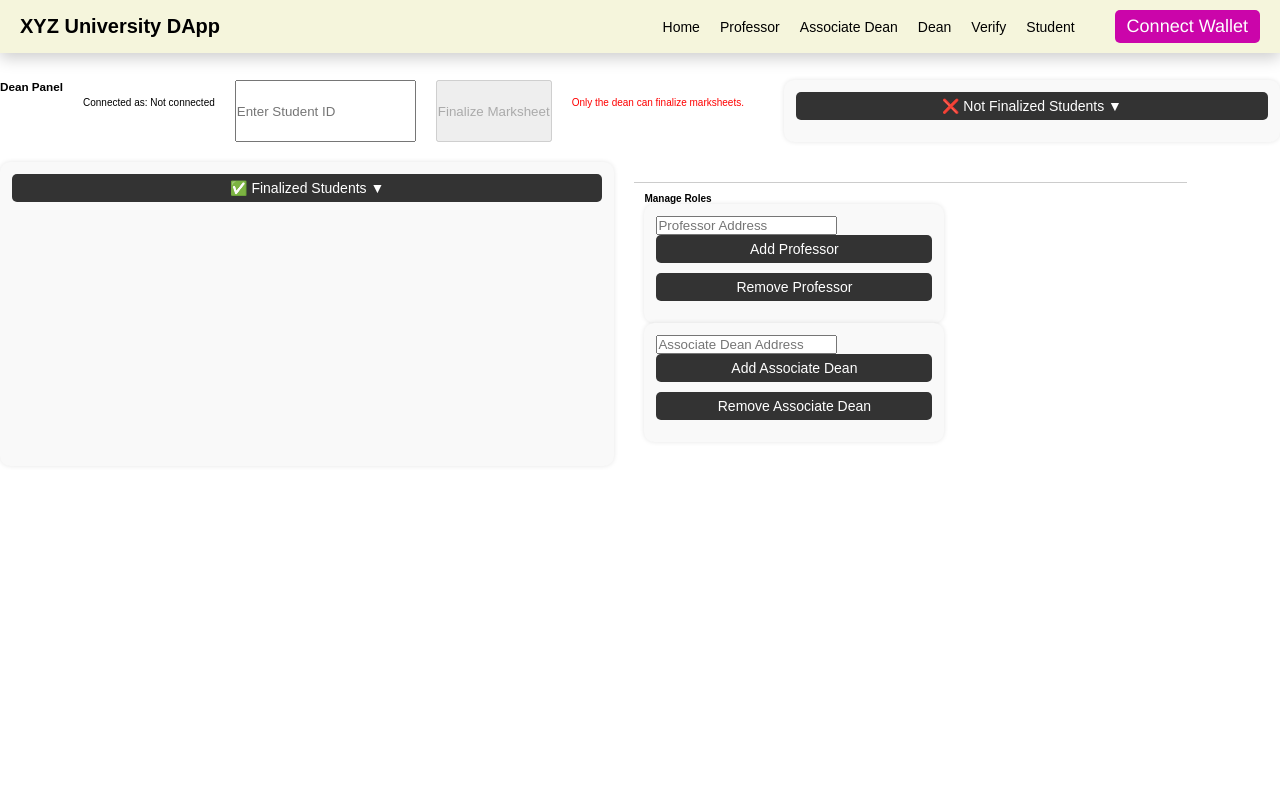
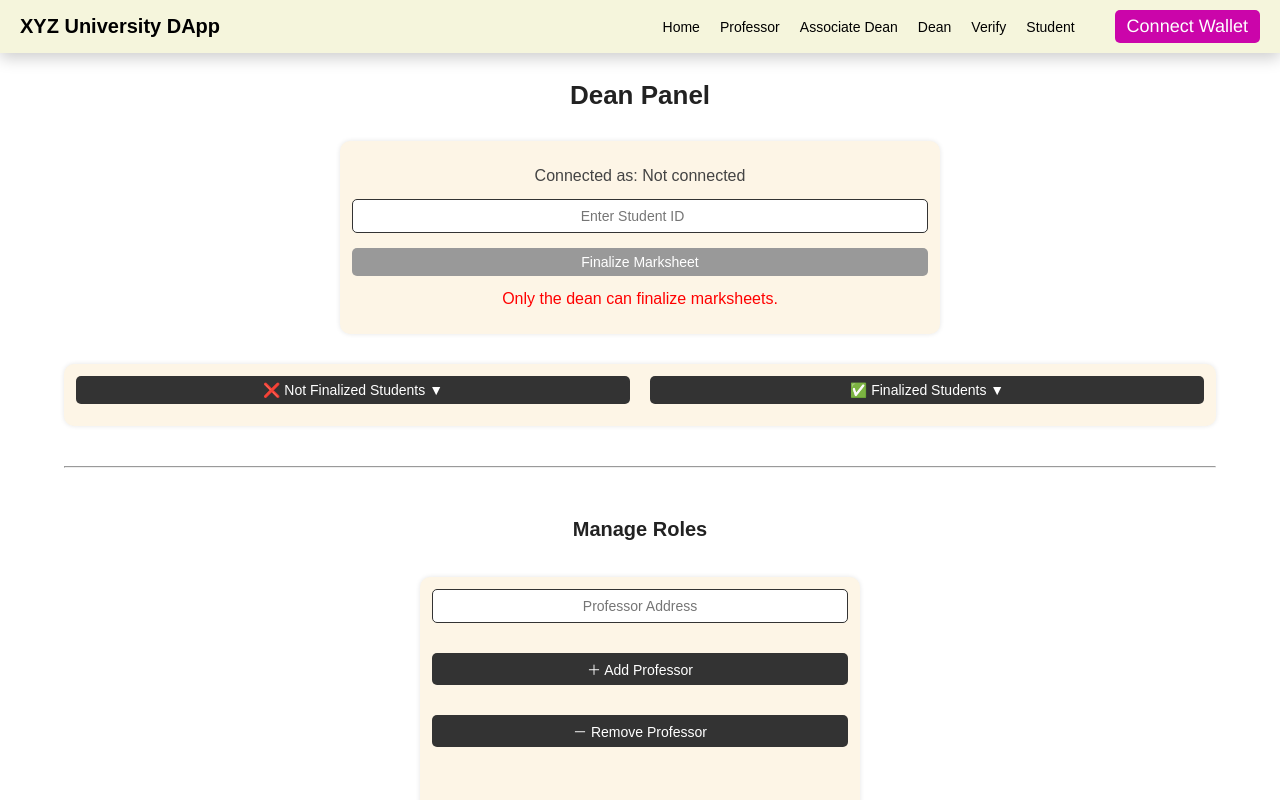
Before and after one commit to ushnikbasak/SummerInternshipUniversityMarksheetDecentralization, a React app in the folder client/: page /dean in a window 1280 px wide. Shown: the top 800 px of the page. Built offline with nearby package versions, Linux system fonts and the light colour scheme.

Commit message:
Improved CSS and HTML on all components

```diff
--- a/client/src/components/AssociateDean.jsx
+++ b/client/src/components/AssociateDean.jsx
@@ -176,8 +176,9 @@ const AssociateDean = () => {
 
   return (
     <div className="form-box">
-      <br></br>
       <h3>Associate Dean Panel</h3>
+      <div className="upload-form">
+
         <p>Connected as: {account || "Not connected"}</p>
         <input
           type="number"
@@ -188,7 +189,7 @@ const AssociateDean = () => {
 
         {marksheet && marksheet.professorAddress !== zeroAddress && (
           <div className="marksheet-details">
-          <h4>Marksheet Details (from blockchain)</h4>
+            <p><strong>Marksheet Details (from blockchain)</strong></p>
             <p>
               <strong>Student ID:</strong> {marksheet.studentId.toString()}
             </p>
@@ -246,12 +247,12 @@ const AssociateDean = () => {
             Calculated Nonce: <strong>{nonce}</strong>
           </p>
         )}
-
+      </div>
 
       <div className="lists-container">
 
         {/* ❌ Unvalidated List (collapsible) */}
-          <div className="list-box">
+          <div className="professor-list-box">
             <button
               onClick={() => setShowPending(!showPending)}
               disabled={!isAssociateDean}
@@ -259,7 +260,7 @@ const AssociateDean = () => {
               ❌ Unvalidated Students {showPending ? "▲" : "▼"}
             </button>
 
-            {showPending && pendingValidation.length > 0 && (
+            {showPending && (
               <table className="uploaded-students-table">
                 <thead>
                   <tr>
@@ -268,29 +269,34 @@ const AssociateDean = () => {
                   </tr>
                 </thead>
                 <tbody>
-                  {pendingValidation.map((s, index) => (
+                  {pendingValidation.length > 0 ? (
+                    pendingValidation.map((s, index) => (
                       <tr key={index}>
                         <td>{s.studentId}</td>
                         <td>
                           <button
-                          onClick={() => setStudentId(s.studentId)}
+                            onClick={() => {
+                              setStudentId(s.studentId);
+                              window.scrollTo({ top: 0, behavior: 'smooth' });
+                            }}
                           >
                             Show Details
                           </button>
                         </td>
                       </tr>
-                  ))}
+                    ))
+                  ) : (
+                    <tr>
+                      <td colSpan="2">No validated marksheets by you yet.</td>
+                    </tr>
+                  )}
                 </tbody>
               </table>
-            )}
-
-            {showPending && pendingValidation.length === 0 && (
-              <p>No unvalidated marksheets found.</p>
             )}
           </div>
 
         {/* ✅ Validated List (collapsible) */}
-        <div className="list-box">
+        <div className="professor-list-box">
           <button
           onClick={() => setShowValidated(!showValidated)}
           disabled={!isAssociateDean}
@@ -298,31 +304,38 @@ const AssociateDean = () => {
             ✅ Validated Students {showValidated ? "▲" : "▼"}
           </button>
 
-          {showValidated && validatedByMe.length > 0 && (
+          {showValidated && (
             <table className="uploaded-students-table">
               <thead>
                 <tr>
                   <th>Student ID</th>
-                  <th>Marks</th>
-                  <th>Professor</th>
-                  <th>Timestamp</th>
+                  <th>Action</th>
                 </tr>
               </thead>
               <tbody>
-                {validatedByMe.map((s, index) => (
+                {validatedByMe.length > 0 ? (
+                  validatedByMe.map((s, index) => (
                     <tr key={index}>
                       <td>{s.studentId}</td>
-                    <td>{s.marks}</td>
-                    <td>{s.professorAddress}</td>
-                    <td>{s.timestamp}</td>
+                      <td>
+                        <button
+                          onClick={() => {
+                            setStudentId(s.studentId);
+                            window.scrollTo({ top: 0, behavior: 'smooth' });
+                          }}
+                        >
+                          Show Details
+                        </button>
+                      </td>
                     </tr>
-                ))}
+                  ))
+                ) : (
+                  <tr>
+                    <td colSpan="2">No validated marksheets by you yet.</td>
+                  </tr>
+                )}
               </tbody>
             </table>
-          )}
-
-          {showValidated && validatedByMe.length === 0 && (
-            <p>No validated marksheets by you yet.</p>
           )}
         </div>
       </div>
--- a/client/src/components/Dean.jsx
+++ b/client/src/components/Dean.jsx
@@ -206,6 +206,7 @@ const Dean = () => {
   return (
     <div className="form-box">
       <h3>Dean Panel</h3>
+      <div className="upload-form">
         <p>Connected as: {account || "Not connected"}</p>
 
         <input
@@ -217,7 +218,7 @@ const Dean = () => {
 
         {marksheet && marksheet.professorAddress !== zeroAddress && (
           <div className="marksheet-details">
-          <h4>Marksheet Details (from blockchain)</h4>
+            <p><strong>Marksheet Details (from blockchain)</strong></p>
             <p><strong>Student ID:</strong> {marksheet.studentId}</p>
             <p><strong>Marks:</strong> {marksheet.marks}</p>
             <p><strong>Professor Address:</strong> {marksheet.professorAddress}</p>
@@ -237,9 +238,10 @@ const Dean = () => {
 
         {!isDean && <p style={{ color: "red" }}>Only the dean can finalize marksheets.</p>}
         <p className="status-message">{status}</p>
+      </div>
 
       <div className="list-box">
-        {/* ✅ Not Finalized First */}
+        <div className="student-section">
           <button
             className="collapsible-button"
             onClick={() => {
@@ -260,12 +262,15 @@ const Dean = () => {
               </thead>
               <tbody>
                 {notFinalizedStudents.length > 0 ? (
-                notFinalizedStudents.map((id, i) => (
+                  notFinalizedStudents.map((s, i) => (
                     <tr key={i}>
-                    <td>{id}</td>
+                      <td>{s.studentId}</td>
                       <td>
-                      <button onClick={() => setStudentId(id)}>
-                        Show Details
+                        <button
+                        onClick={() => {
+                          setStudentId(s.studentId);
+                          window.scrollTo({ top: 0, behavior: 'smooth' });
+                        }}>
                         </button>
                       </td>
                     </tr>
@@ -280,7 +285,7 @@ const Dean = () => {
           )}
         </div>
 
-      <div className="list-box">
+        <div className="student-section">
           <button
             className="collapsible-button"
             onClick={() => {
@@ -291,31 +296,41 @@ const Dean = () => {
             ✅ Finalized Students {showFinalized ? "▲" : "▼"}
           </button>
 
-        {showFinalized && finalizedStudents.length > 0 && (
+          {showFinalized && (
             <table className="uploaded-students-table">
               <thead>
                 <tr>
                   <th>Student ID</th>
-                  <th>Marks</th>
-                  <th>Professor</th>
-                  <th>Validated By</th>
-                  <th>Timestamp</th>
+                  <th>Action</th>
                 </tr>
               </thead>
               <tbody>
-                {finalizedStudents.map((s, i) => (
+                {finalizedStudents.length > 0 ? (
+                  finalizedStudents.map((s, i) => (
                     <tr key={i}>
                       <td>{s.studentId}</td>
-                    <td>{s.marks}</td>
-                    <td>{s.professorAddress}</td>
-                    <td>{s.validatedBy}</td>
-                    <td>{s.timestamp}</td>
+                      <td>
+                        <button
+                        onClick={() => {
+                          setStudentId(s.studentId);
+                          window.scrollTo({ top: 0, behavior: 'smooth' });
+                        }}>
+                          Show Details
+                        </button>
+                      </td>
                     </tr>
-                ))}
+                  ))
+                ) : (
+                  <tr>
+                    <td colSpan="2">No finalized students available.</td>
+                  </tr>
+                )}
               </tbody>
             </table>
           )}
         </div>
+      </div>
+      <hr></hr>
       <div className="role-management-box">
         <h4>Manage Roles</h4>
 
@@ -326,19 +341,21 @@ const Dean = () => {
               value={newProfAddress}
               onChange={(e) => setNewProfAddress(e.target.value)}
             />
-          <button onClick={handleAddProfessor}>Add Professor</button>
-          <button onClick={handleRemoveProfessor}>Remove Professor</button>
-        </div>
 
-        <div className="list-box">
+            <button onClick={handleAddProfessor}>＋ Add Professor</button>
+            <button onClick={handleRemoveProfessor}>－ Remove Professor</button>
+
+            <hr></hr>
+
             <input
               type="text"
               placeholder="Associate Dean Address"
               value={newAssocDeanAddress}
               onChange={(e) => setNewAssocDeanAddress(e.target.value)}
             />
-          <button onClick={handleAddAssociateDean}>Add Associate Dean</button>
-          <button onClick={handleRemoveAssociateDean}>Remove Associate Dean</button>
+
+            <button onClick={handleAddAssociateDean}>＋ Add Associate Dean</button>
+            <button onClick={handleRemoveAssociateDean}>－ Remove Associate Dean</button>
         </div>
 
         <p className="status-message">{roleChangeStatus}</p>
--- a/client/src/components/Professor.jsx
+++ b/client/src/components/Professor.jsx
@@ -91,8 +91,8 @@ const Professor = () => {
 
   return (
     <div className="form-box">
+      <h3>Professor Panel</h3>
       <div className="upload-form">
-        <h3>Professor Panel</h3>
         <p>Connected as: {account || "Not connected"}</p>
         <input
           type="number"
@@ -113,7 +113,7 @@ const Professor = () => {
         <p>{status}</p>
       </div>
 
-      <div className="list-box">
+      <div className="professor-list-box">
         <button
           onClick={async () => {
             if (!showUploaded) {
--- a/client/src/components/Student.jsx
+++ b/client/src/components/Student.jsx
@@ -49,7 +49,7 @@ const Student = () => {
   return (
     <div className="form-box">
       <h3>Student Panel</h3>
-
+      <div className="upload-form">
         <input
           type="number"
           placeholder="Enter your Student ID"
@@ -62,7 +62,7 @@ const Student = () => {
 
         {data && (
           <div className="marksheet-details">
-          <h4>Marksheet Details</h4>
+            <p><strong>Marksheet Details:</strong></p>
             <p><strong>Student ID:</strong> {data.studentId}</p>
             <p><strong>Marks:</strong> {data.marks}</p>
             <p><strong>Professor Address:</strong> {data.professorAddress}</p>
@@ -74,6 +74,7 @@ const Student = () => {
           </div>
         )}
       </div>
+    </div>
   );
 };
 
--- a/client/src/components/Verifier.jsx
+++ b/client/src/components/Verifier.jsx
@@ -37,7 +37,7 @@ const Verifier = () => {
   return (
     <div className="form-box">
       <h3>Verifier Panel</h3>
-      <br></br>
+      <div className="upload-form">
         <input
           type="number"
           placeholder="Student ID"
@@ -76,6 +76,7 @@ const Verifier = () => {
         <button onClick={handleVerify}>Verify Marksheet</button>
         <p>{result}</p>
       </div>
+    </div>
   );
 };
 
--- a/client/src/styles.css
+++ b/client/src/styles.css
@@ -418,13 +418,16 @@ hr {
 }
 
 .list-box {
-  flex: 1;
-  min-width: 30rem;
-  max-width: 48%;
-  background-color: #f9f9f9;
+  display: flex;
+  flex-wrap: wrap;
+  gap: 2rem;
+  justify-content: space-between;
+  align-items: flex-start;
+  background-color: #fdf5e6;
   padding: 1.2rem;
   border-radius: 1rem;
   box-shadow: 0 0 5px rgba(0,0,0,0.1);
+  margin: 3rem auto;
 }
 
 .list-box button {
@@ -444,30 +447,100 @@ hr {
 }
 
 .role-management-box {
+  display: flex;
+  flex-wrap: wrap;
+  gap: 2rem;
+  justify-content: space-between;
+  align-items: flex-start;
   margin-top: 2rem;
   padding: 1rem;
-  border-top: 1px solid #ccc;
+  width: 40%;
+  margin: 3rem auto;
+}
+
+.role-management-box h4 {
+  width: 100%;
+  text-align: center;
+  font-size: 2rem;
+  font-weight: bold;
+  margin-bottom: -1.4rem;
+  color: #222;
+}
+
+.role-management-box input{
+  width: 100%;
+  padding: 0.8rem 1.2rem;
+  margin-bottom: 1rem;
+  border: 1px solid #333;
+  border-radius: 0.5rem;
+  font-size: 1.4rem;
+  font-family: sans-serif;
+  text-align: center;
 }
 
 .form-box {
-  display: flex;
+  text-align: center;
   gap: 2rem;
   flex-wrap: wrap;
   margin-top: 3rem;
+  margin: 3rem auto;       /* ✅ Horizontally center it */
+  width: 90%;      /* Or set a fixed width like 90% or 60rem */
+  max-width: 90%;
+}
+
+.form-box h3 {
+  width: 100%;
+  text-align: center;
+  font-size: 2.6rem;
+  font-weight: bold;
+  margin-bottom: 2rem;
+  color: #222;
+}
+
+.professor-list-box {
+  flex: 1 1 40rem; /* Flexible with a minimum width of 40rem */
+  display: flex;
+  flex-direction: column; /* Stack button and table vertically */
+  background-color: #fdf5e6;
+  padding: 1.2rem;
+  border-radius: 1rem;
+  box-shadow: 0 0 5px rgba(0, 0, 0, 0.1);
+  margin: 1rem 0;
+  width: 100%; /* Ensure it takes up full width within the parent */
+  max-width: 48%; /* Limit to 48% of the available width */
+  box-sizing: border-box;
+  margin-left: auto;
+  margin-right: auto; /* Center the div horizontally */
+}
+
+.professor-list-box button {
+  background-color: #333;
+  color: white;
+  padding: 0.6rem 1.2rem;
+  border: none;
+  border-radius: 0.5rem;
+  cursor: pointer;
+  font-size: 1.4rem;
+  margin-bottom: 1rem;
+  width: 100%; /* Make button span full width */
+}
+
+.professor-list-box button:hover {
+  background-color: #555;
 }
 
 /* Style for the upload form */
 .upload-form {
+  margin: 3rem auto;
   flex: 1;
   min-width: 30rem;
-  max-width: 48%;
-  background-color: #f9f9f9;
+  max-width: 60rem;
+  background-color: #fdf5e6;
   padding: 1.2rem;
   border-radius: 1rem;
   box-shadow: 0 0 5px rgba(0, 0, 0, 0.1);
 }
 
-/* Heading */
 .upload-form h3 {
   margin-bottom: 1.5rem;
   font-size: 2rem;
@@ -475,24 +548,23 @@ hr {
   text-align: center;
 }
 
-/* Paragraphs */
 .upload-form p {
   margin: 1rem 0;
-  color: #777;
+  color: #444;
+  font-size: 1.6rem;
 }
 
-/* Input fields */
 .upload-form input {
   width: 100%;
   padding: 0.8rem 1.2rem;
   margin-bottom: 1rem;
-  border: 1px solid #e0e0e0;
+  border: 1px solid #333;
   border-radius: 0.5rem;
   font-size: 1.4rem;
   font-family: sans-serif;
+  text-align: center;
 }
 
-/* Button matches list-box button */
 .upload-form button {
   background-color: #333;
   color: white;
@@ -515,3 +587,8 @@ hr {
   background-color: #999;
   cursor: not-allowed;
 }
+
+.student-section {
+  flex: 1;
+  min-width: 30rem;
+}
```
Also changed, not shown: client/src/components/Setup.jsx (deleted, +0 -41 lines). Lines whose indentation alone changed are shown as unchanged.
